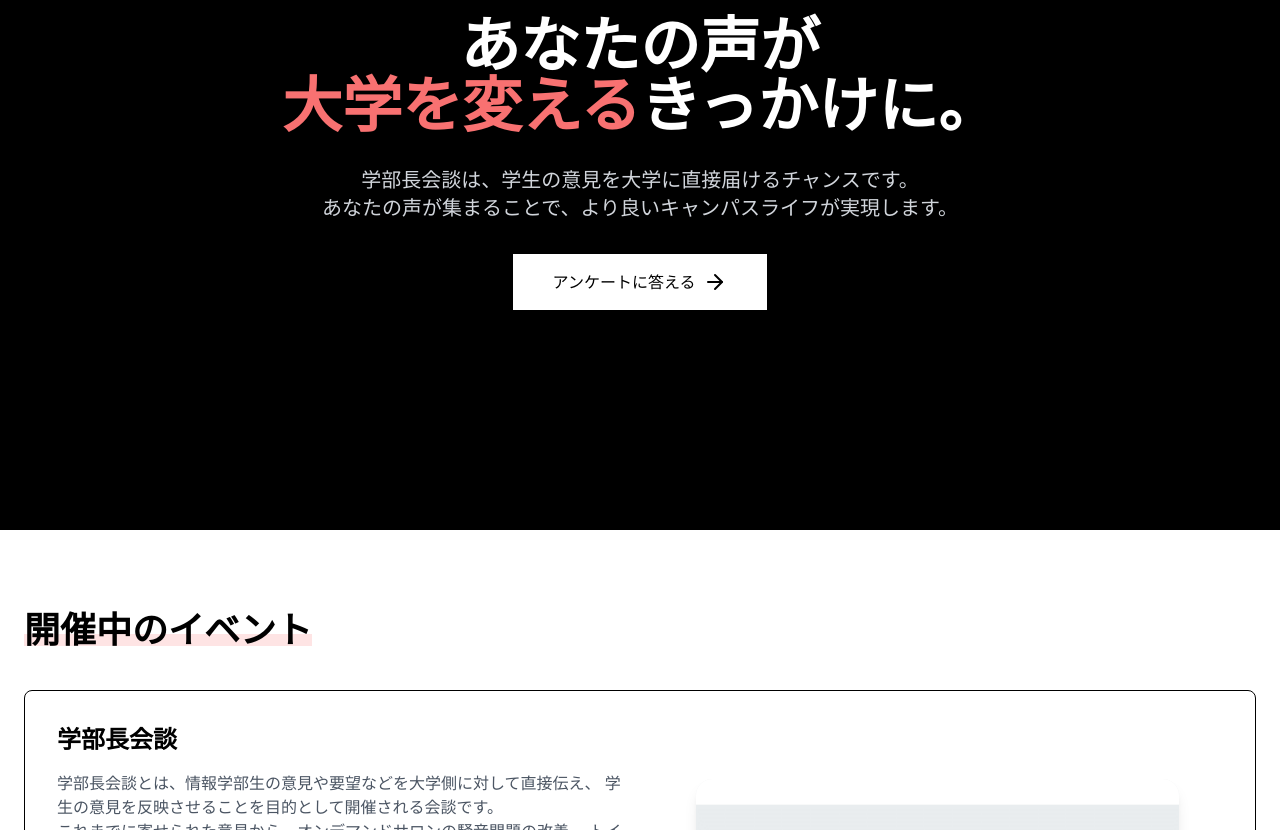
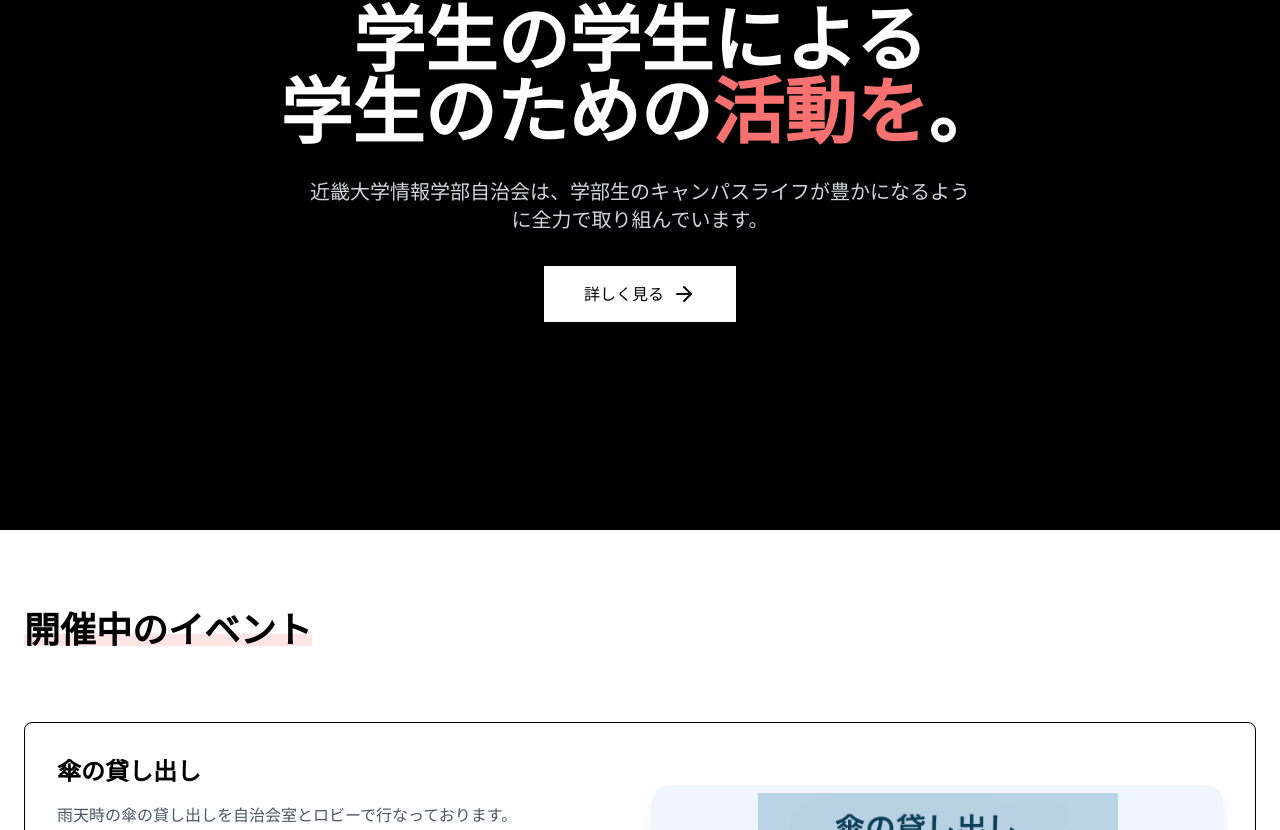
Before and after one commit to kindaijouji/jouji-website, a React (Create React App) app: page /#/ in a window 1280 px wide. Shown: the part 270-1100 px from the top of the page. Built offline with nearby package versions, Linux system fonts and the light colour scheme.

Commit message:
Homeから学部長会談アンケートを削除

```diff
--- a/src/Home/Home.js
+++ b/src/Home/Home.js
@@ -2,13 +2,13 @@ import React from 'react';
 // import HomeHeroSection from './HomeHeroSection';
 import HomeCurrentEvent from './HomeCurrentEvent';
 import HomePastEvent from './HomePastEvent';
-import GHomeHeroSection from './GHomeHeroSection';
+import HomeHeroSection from './HomeHeroSection';
 
 const Home = () => {
   return (
     <div className="min-h-screen">
       {/* ヒーローセクション */}
-      <GHomeHeroSection />
+      <HomeHeroSection />
 
       {/* 現在開催中のイベント */}
       <HomeCurrentEvent />
--- a/src/Home/HomeCurrentEvent.js
+++ b/src/Home/HomeCurrentEvent.js
@@ -12,7 +12,6 @@ const HomeCurrentEvent = () => {
           <span className="absolute bottom-1 left-0 w-full h-3 bg-red-200 opacity-50 z-0"></span>
         </h2>
         {/* イベント一覧 */}
-        <GakubuchouKaidan />
         <div className='my-8' />
         <KasaKasi />
       </div>
```
